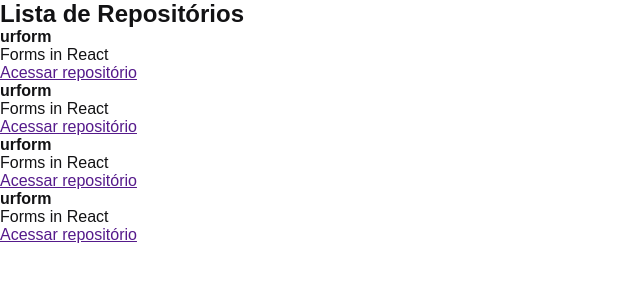
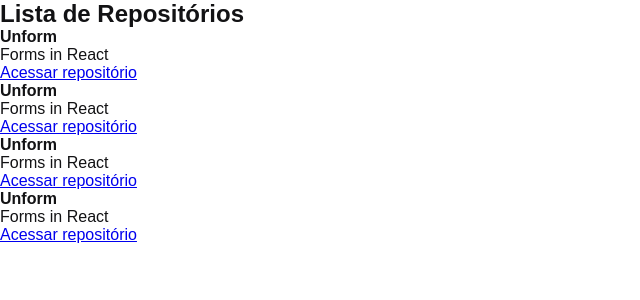
Before and after one commit to Alexssmusica/01-github-explorer, a React app: page / in a window 1280 px wide. Shown: the top 300 px of the page, without its empty margins (0-640 px from the left). Built offline with nearby package versions, Linux system fonts and the light colour scheme.

Commit message:
Propriedades no React

```diff
--- /dev/null
+++ b/src/components/RepositoryItem.jsx
@@ -0,0 +1,13 @@
+export function RepositoryItem(props) {
+
+	return (
+		<>
+			<li>
+				<strong>{props.repository?.name ?? 'Default'}</strong>
+				<p>{props.repository?.description ?? 'Default'}</p>
+
+				<a href={props.repository?.link ?? '#'} target="_blank">Acessar repositório</a>
+			</li>
+		</>
+	)
+}
--- a/src/components/RepositoryList.jsx
+++ b/src/components/RepositoryList.jsx
@@ -1,45 +1,30 @@
+import { RepositoryItem } from "./RepositoryItem";
+
 export function RepositoryList() {
+
+	const repository = {
+		name: "Unform",
+		description: "Forms in React",
+		link: "https://google.com"
+	}
 
   return (
 	<section className="repository-list">
 		<h1>Lista de Repositórios</h1>
 
 		<ul>
-			<li>
-				<strong>urform</strong>
-				<p>Forms in React</p>
-
-				<a href="">
-					Acessar repositório
-				</a>
-			</li>
-
-			<li>
-				<strong>urform</strong>
-				<p>Forms in React</p>
-
-				<a href="">
-					Acessar repositório
-				</a>
-			</li>
-
-			<li>
-				<strong>urform</strong>
-				<p>Forms in React</p>
-
-				<a href="">
-					Acessar repositório
-				</a>
-			</li>
-
-			<li>
-				<strong>urform</strong>
-				<p>Forms in React</p>
-
-				<a href="">
-					Acessar repositório
-				</a>
-			</li>
+			<RepositoryItem
+				repository={repository}
+			/>
+			<RepositoryItem
+				repository={repository}
+			/>
+			<RepositoryItem
+				repository={repository}
+			/>
+			<RepositoryItem
+				repository={repository}
+			/>
 		</ul>
 	</section>
   );
```
